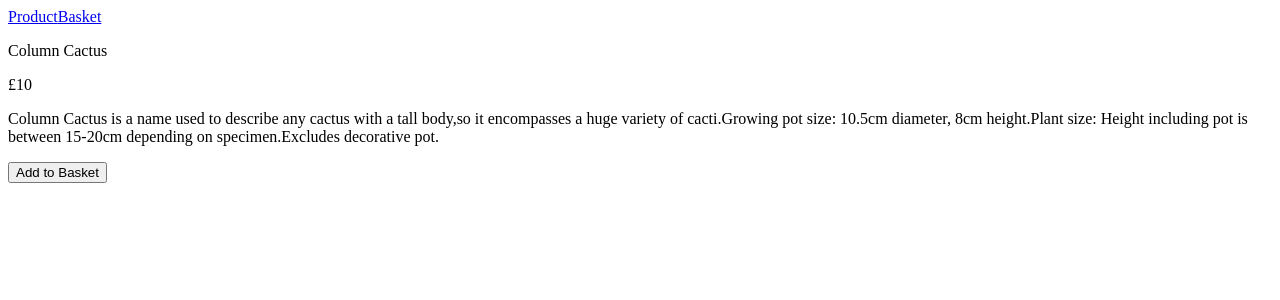
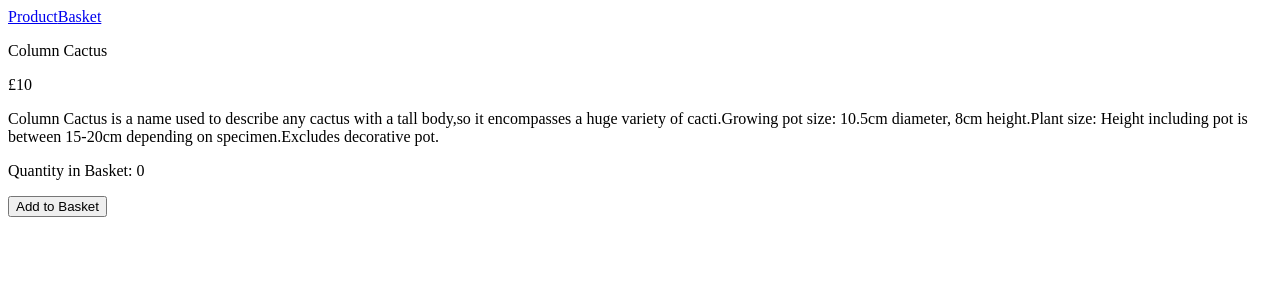
Before and after one commit to achugs/Shopping, a React (Create React App) app: page / in a window 1280 px wide. Shown: the top 300 px of the page. Built offline with nearby package versions, Linux system fonts and the light colour scheme.

Commit message:
added quanitity in basket

```diff
--- a/src/components/Product.js
+++ b/src/components/Product.js
@@ -1,12 +1,15 @@
-import React from "react";
+import React, { useContext } from "react";
 import { database } from "./database";
+import { AppContext } from "../Basket-Context";
 
 const Product = () => {
+  const [basket, setBasket] = useContext(AppContext);
   return (
     <div>
       <p>{database[0].product}</p>
       <p>£{database[0].price}</p>
       <p>{database[0].description}</p>
+      <p>Quantity in Basket: {basket.length}</p>
       <button>Add to Basket</button>
     </div>
   );
```
